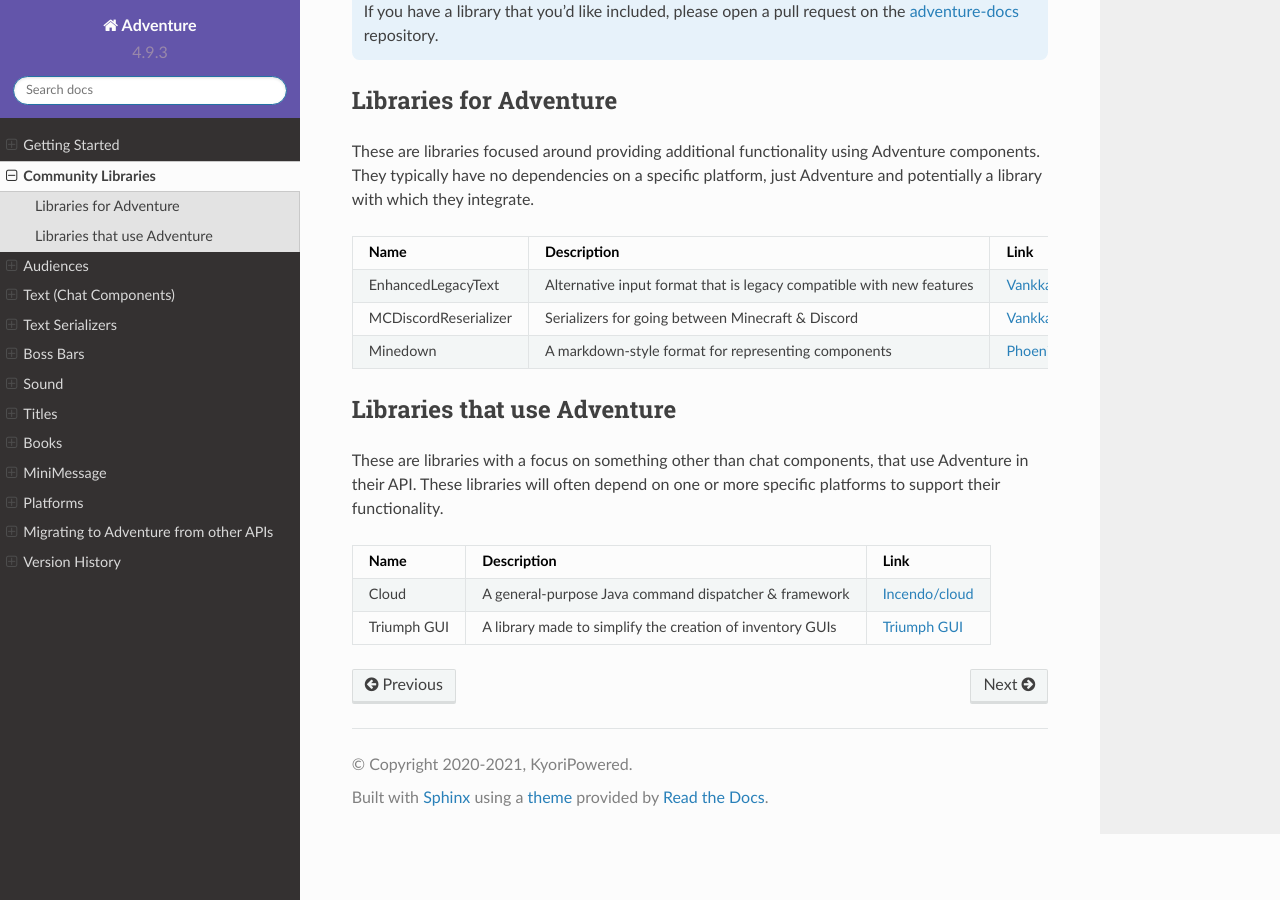
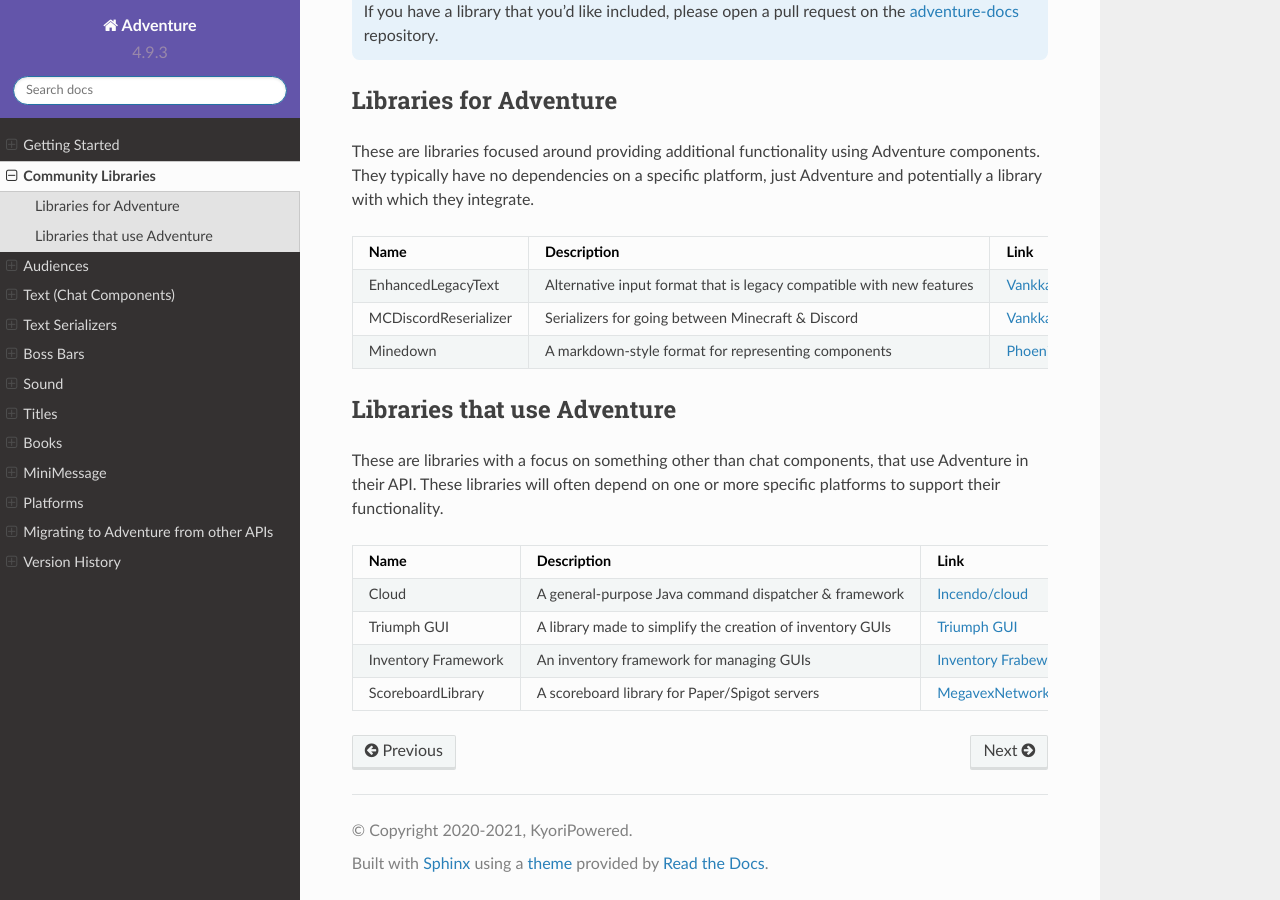
Before and after one commit to KyoriPowered/adventure-docs, a Sphinx documentation site: the page built from source/community-libraries.rst, in a window 1280 px wide and 900 px high, scrolled down 590 px. Built offline with Sphinx 7.4.7 and the Read the Docs theme 2.0.0, drawn with Linux system fonts in a browser that asks for light colours.

Commit message:
Add scoreboard-library and IF

```diff
--- a/source/community-libraries.rst
+++ b/source/community-libraries.rst
@@ -38,9 +38,11 @@ These libraries will often depend on one or more specific platforms to support t
 
 .. Elements in this table should be alphabetized
 
-=========== ========================================================= ===================================================
-Name        Description                                               Link
-=========== ========================================================= ===================================================
-Cloud       A general-purpose Java command dispatcher & framework     `Incendo/cloud <https://github.com/Incendo/cloud>`_
-Triumph GUI A library made to simplify the creation of inventory GUIs `Triumph GUI <https://mf.mattstudios.me/triumph-gui/introduction>`_
-=========== ========================================================= ===================================================
+=================== ========================================================= ===================================================
+Name                Description                                               Link
+=================== ========================================================= ===================================================
+Cloud               A general-purpose Java command dispatcher & framework     `Incendo/cloud <https://github.com/Incendo/cloud>`_
+Triumph GUI         A library made to simplify the creation of inventory GUIs `Triumph GUI <https://mf.mattstudios.me/triumph-gui/introduction>`_
+Inventory Framework An inventory framework for managing GUIs                  `Inventory Frabework <https://github.com/stefvanschie/IF>`_
+ScoreboardLibrary   A scoreboard library for Paper/Spigot servers             `MegavexNetwork/scoreboard-library <https://github.com/MegavexNetwork/scoreboard-library>`_
+=================== ========================================================= ===================================================
```
